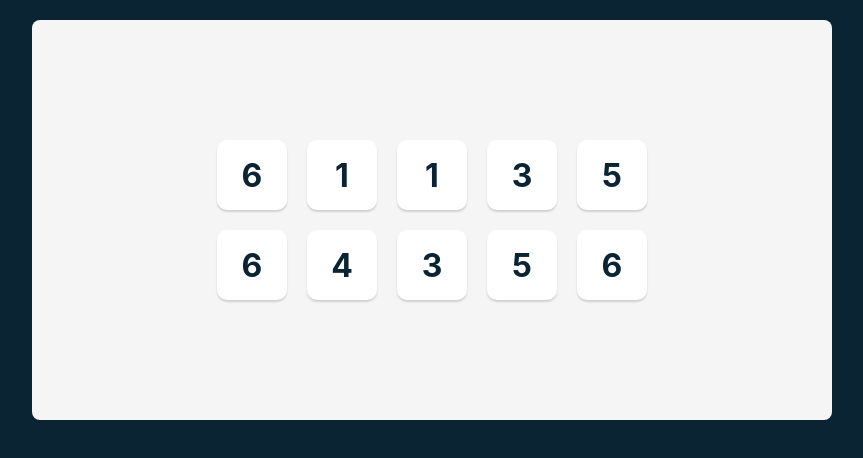
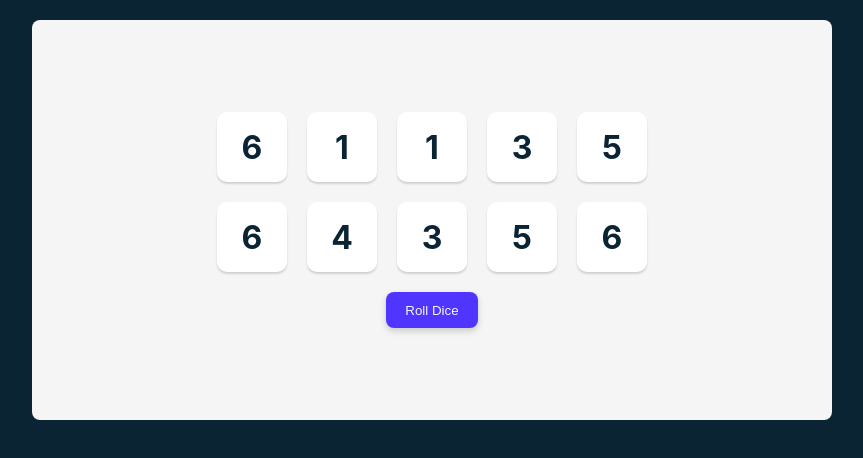
Before and after one commit to JWCTempleton/tenzies, a React (Create React App) app in the folder tenzies/: page / in a window 1280 px wide. Shown: the top 458 px of the page, without its empty margins (208-1071 px from the left). Built offline with nearby package versions, Linux system fonts and the light colour scheme.

Commit message:
Add button to reroll the dice and set it as state, button styling

```diff
--- a/tenzies/src/App.css
+++ b/tenzies/src/App.css
@@ -16,6 +16,7 @@ main {
     margin: 0 auto;
     padding: 20px;
     display: flex;
+    flex-direction: column;
     justify-content: center;
     align-items: center;
 }
@@ -44,3 +45,14 @@ main {
 .dice-num {
     font-size: 2rem;
 }
+
+.roll-button {
+    background-color: #5035ff;
+    width: 92px;
+    height: 36px;
+    border-radius: 8px;
+    color: #f5f5f5;
+    border-style: none;
+    box-shadow: 0px 3px 7.5px rgba(0,0,0,0.18);
+    margin-top: 20px;
+}
--- a/tenzies/src/App.js
+++ b/tenzies/src/App.js
@@ -11,12 +11,19 @@ function App() {
     return numArray;
   }
 
+  function handleRoll() {
+    setDice(allNewDice());
+  }
+
   const [dice, setDice] = React.useState(allNewDice());
 
   const diceElement = dice.map((die) => <Die value={die} />);
   return (
     <main>
       <div className="dice-container">{diceElement}</div>
+      <button className="roll-button" onClick={handleRoll}>
+        Roll Dice
+      </button>
     </main>
   );
 }
```
